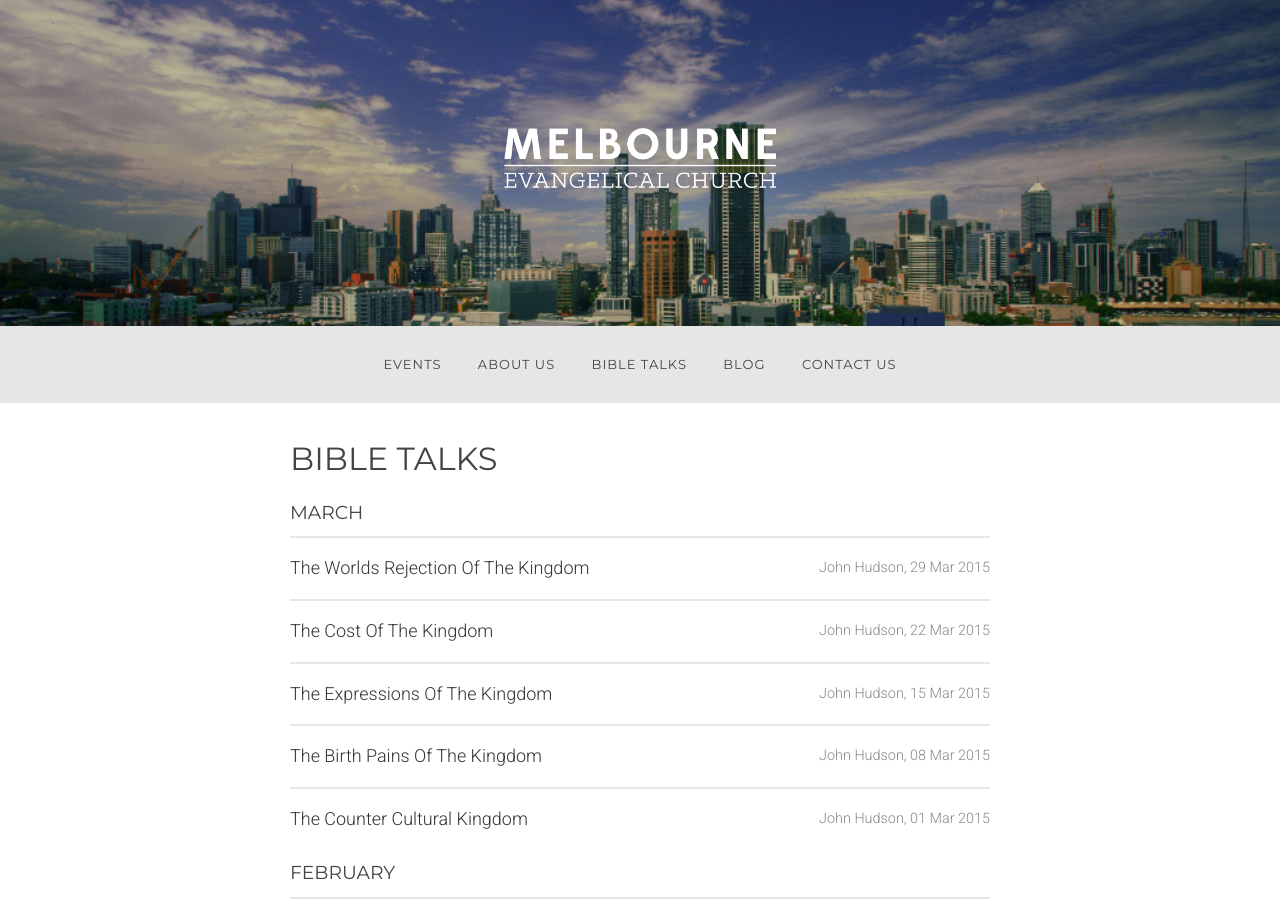
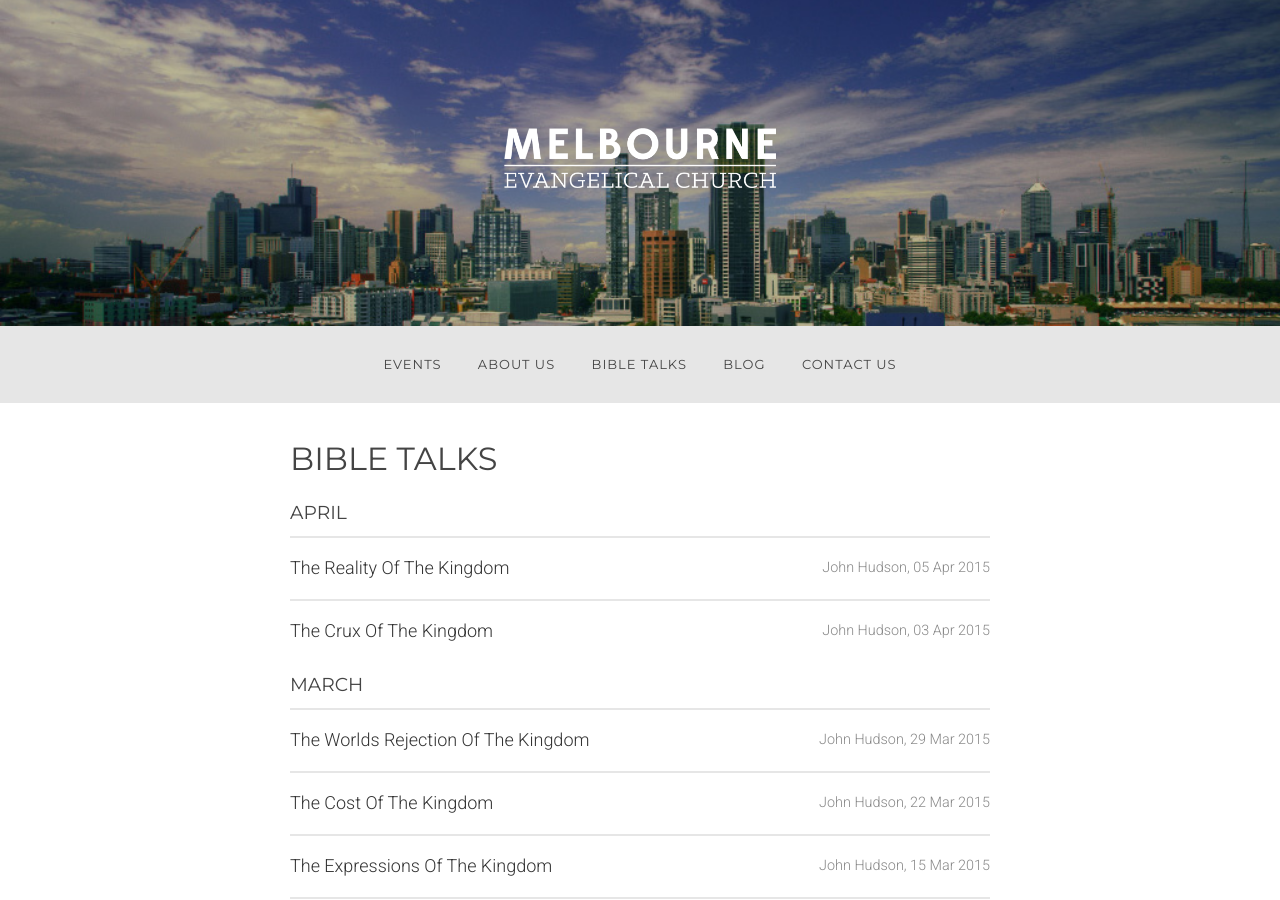
Before and after one commit to allanhortle/melbourneevangelicalchurch.com.au, a Jekyll site: the page built from talks/index.html, in a window 1280 px wide and 900 px high. Built offline with Jekyll 4.4.1, drawn with Linux system fonts in a browser that asks for light colours; Markdown is read by kramdown in place of the engine named in the settings.

```diff
--- /dev/null
+++ b/_posts/2015/2015-04-03-mark_15(21-47)-the_crux_of_the_kingdom-john_hudson.md
@@ -0,0 +1,8 @@
+---
+layout: post
+passage: Mark 15:21-47
+title: The Crux Of The Kingdom
+author: John Hudson
+date: 2015-04-03
+categories: Mark
+---
--- /dev/null
+++ b/_posts/2015/2015-04-05-mark_16-the-reality-of-the-kingdom-john_hudson.md
@@ -0,0 +1,8 @@
+---
+layout: post
+passage: Mark 16
+title: The Reality Of The Kingdom
+author: John Hudson
+date: 2015-04-05
+categories: Mark
+---
```
Also changed, not shown: _posts/2015/2015-04-08-the_randomness_of_grace.md (added, +18 -0 lines), index.markdown (+3 -9 lines).
